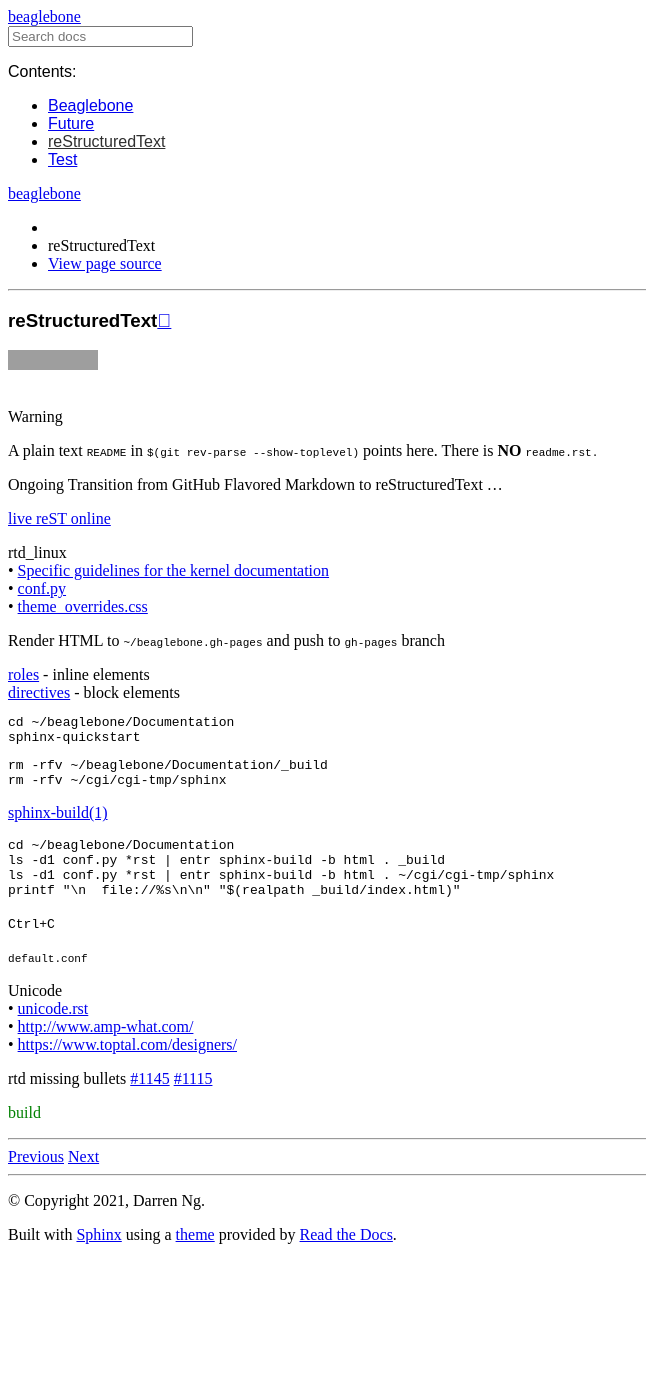
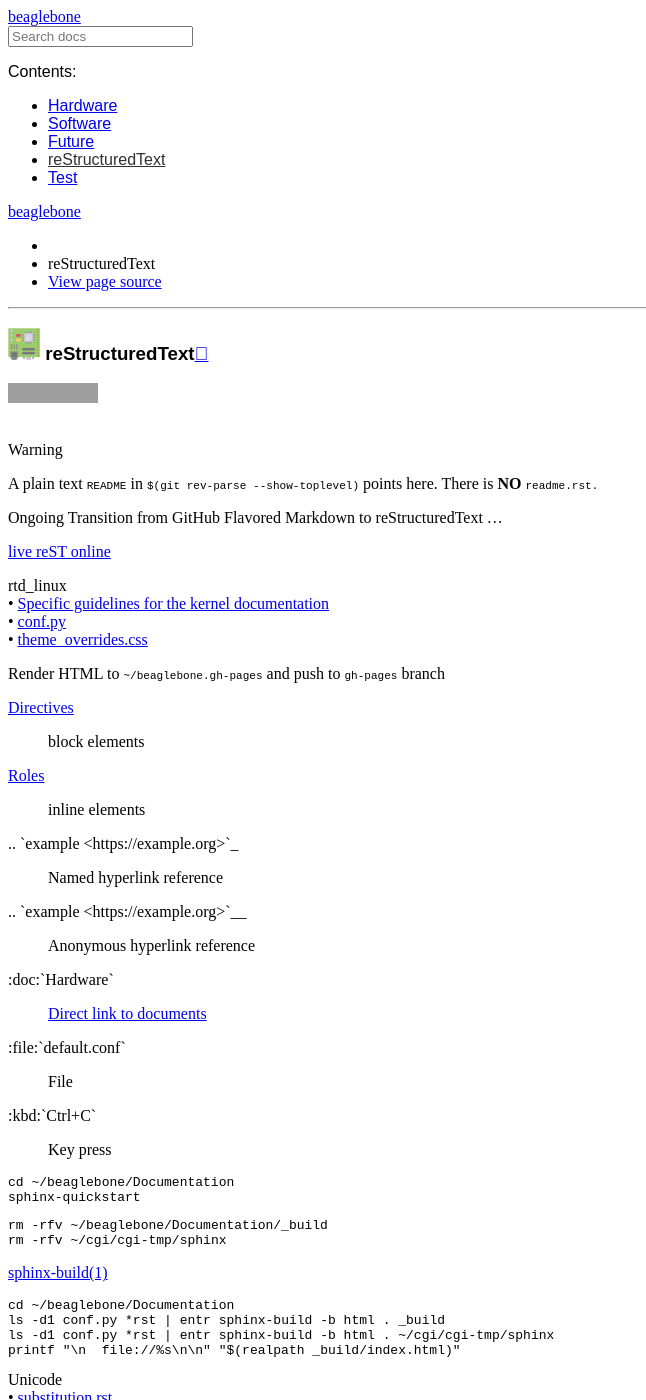
Before and after one commit to Un1Gfn/sphinx.public, a Sphinx documentation site: the page built from Documentation/reStructuredText.rst, in a window 1280 px wide and 1400 px high. Shown: the whole window, without its empty margins (0-646 px from the left). Built offline with Sphinx 7.4.7 and the Read the Docs theme 2.0.0, drawn with Linux system fonts in a browser that asks for light colours; grey boxes are pictures that could not be loaded.

Commit message:
split Beaglebone.rst into Hardware.rst and Software.rst

```diff
--- a/Documentation/reStructuredText.rst
+++ b/Documentation/reStructuredText.rst
@@ -20,14 +22,31 @@ Ongoing Transition from GitHub Flavored Markdown to reStructuredText ...
 
 Render HTML to ``~/beaglebone.gh-pages`` and push to ``gh-pages`` branch
 
-| `roles`_ - inline elements
-| `directives`_ - block elements
+.. | `directives`_ - block elements
+.. | `roles`_ - inline elements
+.. | .. \`x <y>`_  - Named hyperlink reference
+.. | .. \`x <y>`__  - Anonymous hyperlink reference
 
-.. `roles`_
-..   inline elements
+`Directives`_
+  block elements
 
-.. `directives`_
-..   block elements
+`Roles`_
+  inline elements
+
+\.. \`example <\https://example.org>`_
+  Named hyperlink reference
+
+\.. \`example <\https://example.org>`__
+  Anonymous hyperlink reference
+
+\:doc:\`Hardware`
+  `Direct link to documents <https://www.sphinx-doc.org/en/master/usage/restructuredtext/roles.html#role-doc>`__
+
+\:file:\`default.conf`
+  File
+
+\:kbd:\`Ctrl+C`
+  Key press
 
 
 .. code:: bash
@@ -49,13 +68,8 @@ Render HTML to ``~/beaglebone.gh-pages`` and push to ``gh-pages`` branch
   ls -d1 conf.py *rst | entr sphinx-build -b html . ~/cgi/cgi-tmp/sphinx
   printf "\n  file://%s\n\n" "$(realpath _build/index.html)"
 
-
-:kbd:`Ctrl+C`
-
-:file:`default.conf`
-
 | Unicode
-| |b| `unicode.rst <_sources/unicode.rst.txt>`__
+| |b| `substitution.rst <_sources/substitution.rst.txt>`__
 | |b| `<http://www.amp-what.com/>`__
 | |b| `<https://www.toptal.com/designers/>`__
 
@@ -75,7 +89,7 @@ rtd missing bullets
 
 .. https://docutils.sourceforge.io/docs/ref/rst/directives.html#include
 
-.. include:: unicode.rst
+.. include:: substitution.rst
 
 .. _roles: https://docutils.sourceforge.io/docs/ref/rst/roles.html
 .. _directives: https://docutils.sourceforge.io/docs/ref/rst/_directives.html
--- a/Documentation/unicode.rst
+++ b/Documentation/substitution.rst
@@ -6,3 +6,9 @@
 .. |O| unicode:: U+01F7E2 .. https://emojipedia.org/large-green-circle/
 .. |b| unicode:: U+02022 .. https://www.toptal.com/designers/htmlarrows/punctuation/bullet/
 .. |asymp| unicode:: U+2248  .. https://unicode-table.com/en/2248/
+
+.. https://icon-icons.com/downloadimage.php?id=142017&root=2313/ICO/32/&file=chip_computer_hardware_memory_electronic_device_icon_142017.ico
+
+.. |ico| image:: favicon.ico
+  :target: https://icon-icons.com/icon/chip-computer-hardware-memory-electronic-device/142017
+  :alt: [ico]
```
Also changed, not shown: other parts of Documentation/reStructuredText.rst (+5 -3 lines), Documentation/Beaglebone.rst (deleted, +0 -224 lines), Documentation/Hardware.rst (added, +146 -0 lines), Documentation/Software.rst (added, +86 -0 lines), Documentation/Test.rst (+4 -4 lines), Documentation/index.rst (+9 -4 lines), Documentation/link.rst (added, +18 -0 lines).
